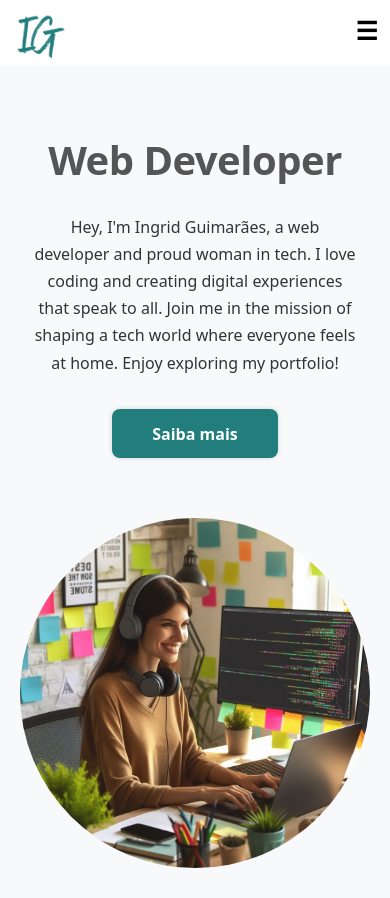
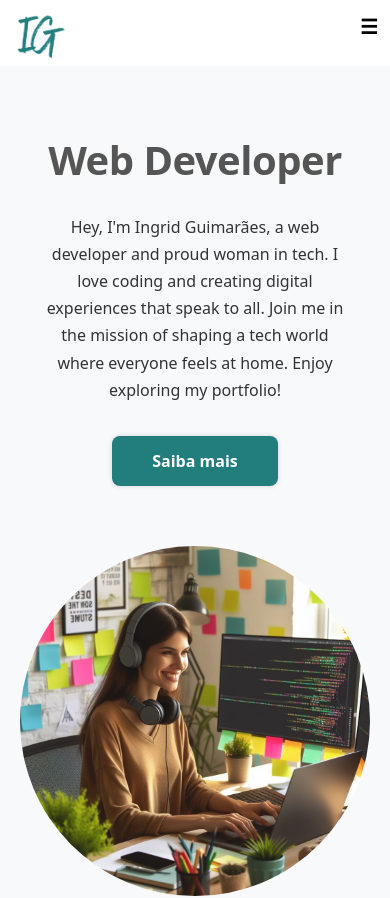
Before and after one commit to ingridgsi/ingrid-tech-portfolio, a React (Vite) app: page / in a window 390 px wide. Shown: the top 898 px of the page. Built offline with nearby package versions, Linux system fonts and the light colour scheme.

Commit message:
update responsive design

```diff
--- a/src/PageStructure/1-header/MobileNavBar.jsx
+++ b/src/PageStructure/1-header/MobileNavBar.jsx
@@ -13,7 +13,7 @@ function MobileNavBar({ pages, onClick, onClose, isOpen }) {
             isOpen ? "hidden" : "absolute font-semibold top-3 right-3 md:hidden"
           } `}
         >
-          <span className="text-2xl">&#9776;</span>
+          <span className="text-xl">&#9776;</span>
         </button>
       </StickNavBar>
 
@@ -24,7 +24,7 @@ function MobileNavBar({ pages, onClick, onClose, isOpen }) {
             onClick={onClose}
             className="absolute font-semibold top-3 right-3  self-center"
           >
-            <span className="text-2xl">&#10005;</span>
+            <span className="text-xl">&#10005;</span>
           </button>
 
           <MenuList pages={pages} onClose={onClose} />
--- a/src/PageStructure/2-hero/Hero.jsx
+++ b/src/PageStructure/2-hero/Hero.jsx
@@ -7,14 +7,14 @@ function Hero() {
     <section id="hero" className=" bg-[#f8f9fa] py-16 ">
       <Container>
         <div className="flex flex-col gap-10  md:grid grid-cols-2 items-center ">
-          <div className="flex flex-col items-center ">
+          <div className="flex flex-col items-center md:items-start px-10 ">
             <h1
               className=" text-[2.5rem] text-headings font-headings
-          tracking-headings  px-8 pb-4 mb-2 "
+          tracking-headings   pb-4 mb-2 "
             >
               Web Developer
             </h1>
-            <p className="leading-defaultLine text-paragraphs mb-8 text-center px-8 md:text-start">
+            <p className="leading-defaultLine text-paragraphs mb-8 text-center md:text-start">
               Hey, I&apos;m Ingrid Guimarães, a web developer and proud woman in
               tech. I love coding and creating digital experiences that speak to
               all. Join me in the mission of shaping a tech world where everyone
--- a/src/PageStructure/6-contact/Contact.jsx
+++ b/src/PageStructure/6-contact/Contact.jsx
@@ -4,7 +4,7 @@ import { FiMapPin } from "react-icons/fi";
 
 function Contact() {
   return (
-    <section id="contact" className=" py-16 bg-[#f8f9fa] ">
+    <section id="contact" className=" py-16 px-10 bg-[#f8f9fa] ">
       <Container>
         <div className="flex flex-col items-center md:block">
           <span className="uppercase font-bold text-subheading tracking-subheading">
```
